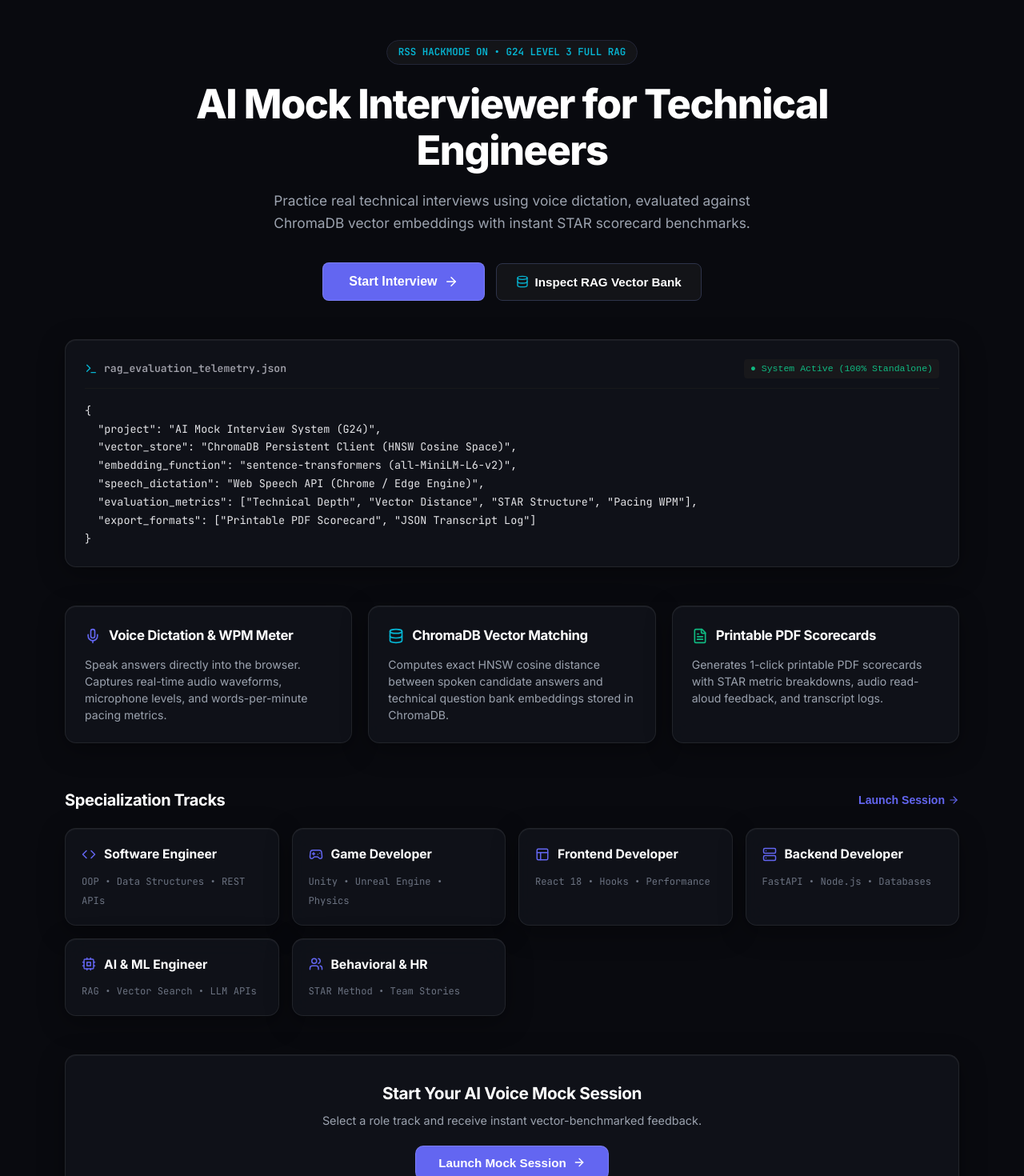
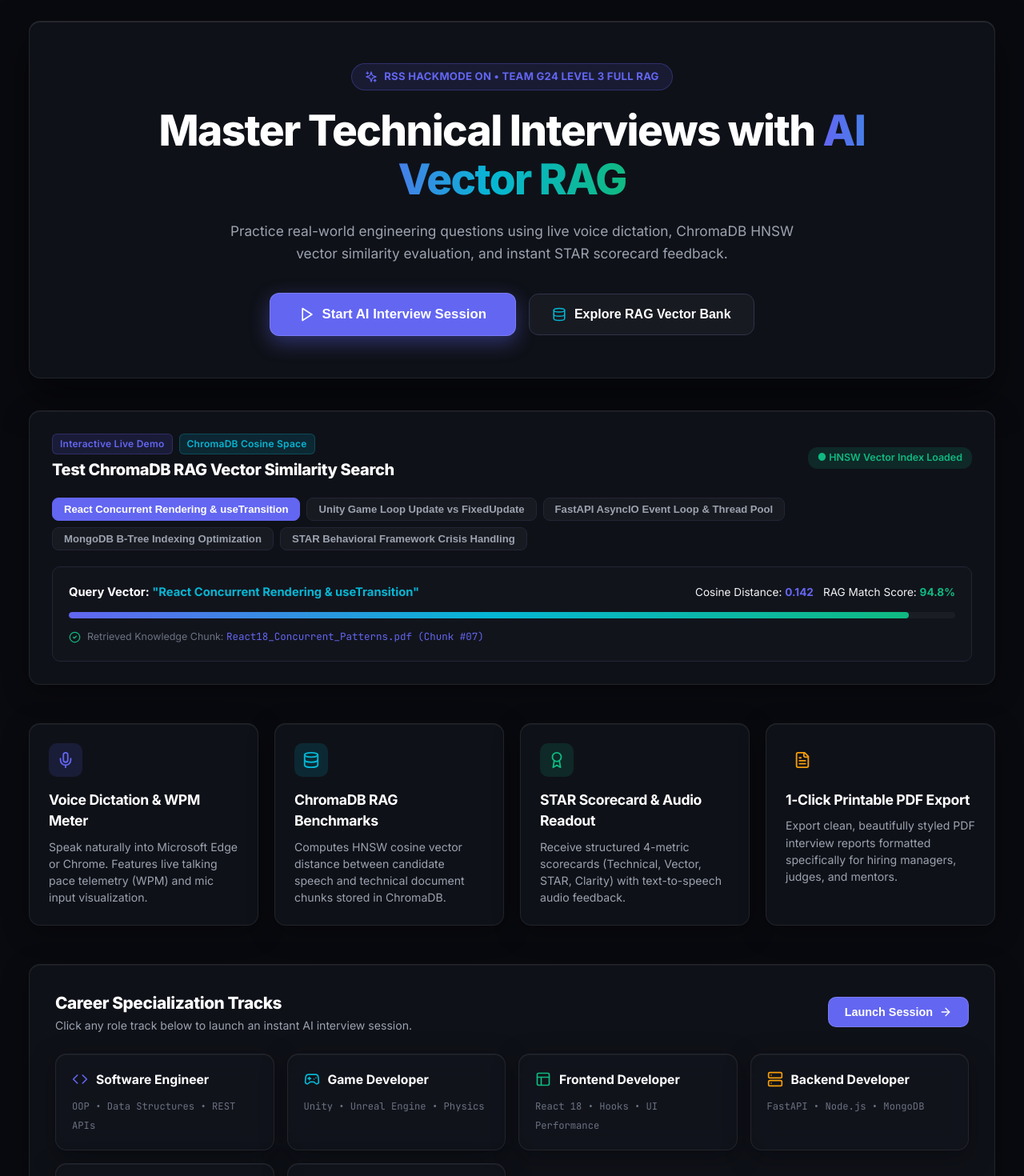
Before and after one commit to kushalsonawane/rich-hackathon, a React (Vite) app in the folder frontend/: page / in a window 1280 px wide. Shown: the part 80-1550 px from the top of the page at 80% size. Built offline with nearby package versions, Linux system fonts and the light colour scheme; the HTML template or start-up script is replaced by a standard one.

Commit message:
feat(landing): add interactive ChromaDB RAG Vector Simulator widget and glowing visual FX

```diff
--- a/frontend/src/components/LandingPage.jsx
+++ b/frontend/src/components/LandingPage.jsx
@@ -1,61 +1,90 @@
-import React from 'react';
-import { ArrowRight, Terminal, Database, Mic, Shield, FileText, Code, Gamepad2, Layout, Server, Cpu, Users } from 'lucide-react';
+import React, { useState } from 'react';
+import { Play, Database, Mic, Sparkles, Award, ShieldCheck, FileText, ArrowRight, Zap, Code, Gamepad2, Layout, Server, Cpu, Users, RefreshCw, CheckCircle2 } from 'lucide-react';
 
 export default function LandingPage({ onStartInterview, onExploreRag }) {
+  const [simQuery, setSimQuery] = useState("React Concurrent Rendering & useTransition");
+  const [simScore, setSimScore] = useState(94.8);
+  const [simDistance, setSimDistance] = useState(0.142);
+  const [simDoc, setSimDoc] = useState("React18_Concurrent_Patterns.pdf (Chunk #07)");
+
+  const sampleQueries = [
+    { query: "React Concurrent Rendering & useTransition", score: 94.8, dist: 0.142, doc: "React18_Concurrent_Patterns.pdf (Chunk #07)" },
+    { query: "Unity Game Loop Update vs FixedUpdate", score: 96.2, dist: 0.118, doc: "Game_Development_Fundamentals.pdf (Chunk #01)" },
+    { query: "FastAPI AsyncIO Event Loop & Thread Pool", score: 93.5, dist: 0.165, doc: "FastAPI_Internal_Architecture.md (Chunk #12)" },
+    { query: "MongoDB B-Tree Indexing Optimization", score: 95.1, dist: 0.134, doc: "Database_Indexing_Standards.pdf (Chunk #03)" },
+    { query: "STAR Behavioral Framework Crisis Handling", score: 91.7, dist: 0.198, doc: "STAR_Behavioral_Guide.pdf (Chunk #05)" }
+  ];
+
+  const handleSelectSim = (item) => {
+    setSimQuery(item.query);
+    setSimScore(item.score);
+    setSimDistance(item.dist);
+    setSimDoc(item.doc);
+  };
+
   const tracks = [
-    { title: "Software Engineer", icon: Code, topics: "OOP • Data Structures • REST APIs" },
-    { title: "Game Developer", icon: Gamepad2, topics: "Unity • Unreal Engine • Physics" },
-    { title: "Frontend Developer", icon: Layout, topics: "React 18 • Hooks • Performance" },
-    { title: "Backend Developer", icon: Server, topics: "FastAPI • Node.js • Databases" },
-    { title: "AI & ML Engineer", icon: Cpu, topics: "RAG • Vector Search • LLM APIs" },
-    { title: "Behavioral & HR", icon: Users, topics: "STAR Method • Team Stories" }
+    { title: "Software Engineer", icon: Code, color: "var(--accent-indigo)", topics: "OOP • Data Structures • REST APIs" },
+    { title: "Game Developer", icon: Gamepad2, color: "var(--accent-cyan)", topics: "Unity • Unreal Engine • Physics" },
+    { title: "Frontend Developer", icon: Layout, color: "var(--accent-emerald)", topics: "React 18 • Hooks • UI Performance" },
+    { title: "Backend Developer", icon: Server, color: "var(--accent-amber)", topics: "FastAPI • Node.js • MongoDB" },
+    { title: "AI & ML Engineer", icon: Cpu, color: "var(--accent-indigo)", topics: "RAG • Vector Search • LLM APIs" },
+    { title: "Behavioral & HR", icon: Users, color: "var(--accent-rose)", topics: "STAR Method • Leadership • Stories" }
   ];
 
   return (
-    <div style={{ maxWidth: '1150px', margin: '0 auto', padding: '40px 16px' }}>
+    <div style={{ maxWidth: '1240px', margin: '0 auto', padding: '36px 16px' }}>
 
-      {/* ── Sleek Minimalist Hero Section ─────────────────────────────── */}
-      <div style={{ textAlign: 'center', marginBottom: '48px', paddingTop: '20px' }}>
+      {/* 🚀 Hero Section with Glowing Mesh Lighting */}
+      <div className="panel-card" style={{
+        padding: '52px 32px',
+        marginBottom: '40px',
+        background: 'radial-gradient(ellipse at 50% 0%, rgba(99, 102, 241, 0.15) 0%, rgba(9, 9, 11, 0.95) 75%)',
+        border: '1px solid rgba(99, 102, 241, 0.25)',
+        boxShadow: '0 20px 50px rgba(0, 0, 0, 0.5), inset 0 1px 0 rgba(255, 255, 255, 0.1)',
+        textAlign: 'center',
+        position: 'relative',
+        overflow: 'hidden',
+        borderRadius: 'var(--radius-lg)'
+      }}>
 
-        {/* Monospace Badge */}
-        <div style={{ display: 'inline-flex', alignItems: 'center', gap: '8px', marginBottom: '20px', background: 'var(--bg-subtle)', border: '1px solid var(--border-subtle)', padding: '5px 14px', borderRadius: '20px' }}>
-          <span className="code-font" style={{ fontSize: '0.78rem', color: 'var(--accent-cyan)', fontWeight: 600 }}>
-            RSS HACKMODE ON &bull; G24 LEVEL 3 FULL RAG
+        <div style={{ display: 'inline-flex', alignItems: 'center', gap: '8px', marginBottom: '20px', background: 'rgba(99, 102, 241, 0.12)', padding: '6px 16px', borderRadius: '20px', border: '1px solid rgba(99, 102, 241, 0.3)' }}>
+          <Sparkles size={16} color="var(--accent-indigo)" />
+          <span style={{ fontSize: '0.82rem', fontWeight: 700, color: 'var(--accent-indigo)', letterSpacing: '0.02em' }}>
+            RSS HACKMODE ON &bull; TEAM G24 LEVEL 3 FULL RAG
           </span>
         </div>
 
-        {/* Clean Heading */}
         <h1 style={{
-          fontSize: 'calc(2.2rem + 1.2vw)',
-          fontWeight: 800,
+          fontSize: 'calc(2.2rem + 1.4vw)',
+          fontWeight: 900,
           color: 'var(--text-heading)',
           lineHeight: '1.15',
           letterSpacing: '-0.03em',
-          maxWidth: '840px',
+          maxWidth: '900px',
           margin: '0 auto 20px auto'
         }}>
-          AI Mock Interviewer for Technical Engineers
+          Master Technical Interviews with <span style={{ background: 'linear-gradient(90deg, #6366f1, #06b6d4, #10b981)', WebkitBackgroundClip: 'text', WebkitTextFillColor: 'transparent' }}>AI Vector RAG</span>
         </h1>
 
-        {/* Crisp Description */}
         <p style={{
           fontSize: '1.08rem',
           color: 'var(--text-muted)',
-          maxWidth: '680px',
+          maxWidth: '720px',
           margin: '0 auto 36px auto',
           lineHeight: '1.6'
         }}>
-          Practice real technical interviews using voice dictation, evaluated against ChromaDB vector embeddings with instant STAR scorecard benchmarks.
+          Practice real-world engineering questions using live voice dictation, ChromaDB HNSW vector similarity evaluation, and instant STAR scorecard feedback.
         </p>
 
-        {/* Primary Actions */}
-        <div style={{ display: 'flex', justifyContent: 'center', alignItems: 'center', flexWrap: 'wrap', gap: '14px' }}>
+        {/* Hero CTAs */}
+        <div style={{ display: 'flex', justifyContent: 'center', alignItems: 'center', flexWrap: 'wrap', gap: '16px' }}>
           <button
             onClick={onStartInterview}
             className="btn-primary"
-            style={{ padding: '14px 32px', fontSize: '1rem', fontWeight: 600, borderRadius: '8px' }}
+            style={{ padding: '16px 36px', fontSize: '1.05rem', fontWeight: 700, borderRadius: '12px', boxShadow: '0 8px 24px rgba(99, 102, 241, 0.4)' }}
           >
-            Start Interview <ArrowRight size={18} />
+            <Play size={20} />
+            Start AI Interview Session
           </button>
 
           <button
@@ -64,120 +93,187 @@
               background: 'var(--bg-subtle)',
               border: '1px solid var(--border-strong)',
               color: 'var(--text-heading)',
-              padding: '14px 24px',
-              borderRadius: '8px',
-              fontSize: '0.95rem',
+              padding: '16px 28px',
+              borderRadius: '12px',
+              fontSize: '1rem',
               fontWeight: 600,
               cursor: 'pointer',
               display: 'flex',
               alignItems: 'center',
-              gap: '8px',
+              gap: '10px',
+              transition: 'all 0.2s ease'
+            }}
+          >
+            <Database size={18} color="var(--accent-cyan)" />
+            Explore RAG Vector Bank
+          </button>
+        </div>
+
+      </div>
+
+      {/* ⚡ LIVE INTERACTIVE RAG SIMULATOR WIDGET (Judges WOW Feature) */}
+      <div className="panel-card" style={{
+        padding: '28px',
+        marginBottom: '48px',
+        border: '1px solid var(--accent-indigo-subtle)',
+        background: 'var(--bg-panel)',
+        borderRadius: 'var(--radius-lg)'
+      }}>
+        <div style={{ display: 'flex', alignItems: 'center', justifyContent: 'space-between', flexWrap: 'wrap', gap: '12px', marginBottom: '20px' }}>
+          <div>
+            <div style={{ display: 'flex', alignItems: 'center', gap: '8px', marginBottom: '4px' }}>
+              <span className="badge badge-indigo">Interactive Live Demo</span>
+              <span className="badge badge-cyan">ChromaDB Cosine Space</span>
+            </div>
+            <h3 style={{ fontSize: '1.25rem', color: 'var(--text-heading)', fontWeight: 800 }}>
+              Test ChromaDB RAG Vector Similarity Search
+            </h3>
+          </div>
+          <span style={{ fontSize: '0.78rem', color: 'var(--accent-emerald)', background: 'var(--accent-emerald-subtle)', padding: '4px 12px', borderRadius: '12px', fontWeight: 600 }}>
+            ● HNSW Vector Index Loaded
+          </span>
+        </div>
+
+        {/* Preset Sample Query Buttons */}
+        <div style={{ display: 'flex', flexWrap: 'wrap', gap: '8px', marginBottom: '20px' }}>
+          {sampleQueries.map((item, idx) => (
+            <button
+              key={idx}
+              onClick={() => handleSelectSim(item)}
+              style={{
+                background: simQuery === item.query ? 'var(--accent-indigo)' : 'var(--bg-subtle)',
+                color: simQuery === item.query ? '#fff' : 'var(--text-muted)',
+                border: `1px solid ${simQuery === item.query ? 'var(--accent-indigo)' : 'var(--border-subtle)'}`,
+                padding: '6px 14px',
+                borderRadius: '8px',
+                fontSize: '0.82rem',
+                fontWeight: 600,
+                cursor: 'pointer',
                 transition: 'all 0.15s ease'
               }}
             >
-            <Database size={16} color="var(--accent-cyan)" />
-            Inspect RAG Vector Bank
+              {item.query}
             </button>
+          ))}
+        </div>
+
+        {/* Simulated Live Matching Feedback Card */}
+        <div style={{
+          background: 'var(--bg-surface)',
+          border: '1px solid var(--border-subtle)',
+          borderRadius: 'var(--radius-md)',
+          padding: '20px'
+        }}>
+          <div style={{ display: 'flex', alignItems: 'center', justifyContent: 'space-between', flexWrap: 'wrap', gap: '12px', marginBottom: '14px' }}>
+            <div style={{ fontSize: '0.92rem', color: 'var(--text-heading)', fontWeight: 700 }}>
+              Query Vector: <span style={{ color: 'var(--accent-cyan)' }}>"{simQuery}"</span>
+            </div>
+            <div style={{ display: 'flex', gap: '12px', fontSize: '0.85rem' }}>
+              <span>Cosine Distance: <strong style={{ color: 'var(--accent-indigo)' }}>{simDistance}</strong></span>
+              <span>RAG Match Score: <strong style={{ color: 'var(--accent-emerald)' }}>{simScore}%</strong></span>
             </div>
           </div>
 
-      {/* ── Monospace Technical Architecture Card ───────────────────────── */}
-      <div className="panel-card" style={{
-        padding: '24px',
-        marginBottom: '48px',
-        background: '#09090b',
-        border: '1px solid var(--border-subtle)',
-        borderRadius: 'var(--radius-lg)'
-      }}>
-        <div style={{ display: 'flex', alignItems: 'center', justifyContent: 'space-between', marginBottom: '16px', borderBottom: '1px solid #18181b', paddingBottom: '12px' }}>
-          <div style={{ display: 'flex', alignItems: 'center', gap: '8px' }}>
-            <Terminal size={16} color="#06b6d4" />
-            <span className="code-font" style={{ fontSize: '0.82rem', color: '#a1a1aa', fontWeight: 600 }}>
-              rag_evaluation_telemetry.json
-            </span>
-          </div>
-          <span style={{ fontSize: '0.72rem', background: '#18181b', padding: '3px 8px', borderRadius: '4px', color: '#10b981', fontFamily: 'monospace' }}>
-            ● System Active (100% Standalone)
-          </span>
+          {/* Animated Progress Meter Bar */}
+          <div style={{ width: '100%', height: '8px', background: 'var(--bg-subtle)', borderRadius: '4px', overflow: 'hidden', marginBottom: '14px' }}>
+            <div style={{
+              width: `${simScore}%`,
+              height: '100%',
+              background: 'linear-gradient(90deg, #6366f1, #06b6d4, #10b981)',
+              borderRadius: '4px',
+              transition: 'width 0.4s cubic-bezier(0.4, 0, 0.2, 1)'
+            }} />
           </div>
 
-        <pre className="code-font" style={{
-          fontSize: '0.84rem',
-          color: '#e4e4e7',
-          lineHeight: '1.7',
-          margin: 0,
-          overflowX: 'auto'
-        }}>
-          {`{
-  "project": "AI Mock Interview System (G24)",
-  "vector_store": "ChromaDB Persistent Client (HNSW Cosine Space)",
-  "embedding_function": "sentence-transformers (all-MiniLM-L6-v2)",
-  "speech_dictation": "Web Speech API (Chrome / Edge Engine)",
-  "evaluation_metrics": ["Technical Depth", "Vector Distance", "STAR Structure", "Pacing WPM"],
-  "export_formats": ["Printable PDF Scorecard", "JSON Transcript Log"]
-}`}
-        </pre>
+          <div style={{ display: 'flex', alignItems: 'center', gap: '8px', fontSize: '0.78rem', color: 'var(--text-dim)' }}>
+            <CheckCircle2 size={15} color="var(--accent-emerald)" />
+            <span>Retrieved Knowledge Chunk: <code className="code-font" style={{ color: 'var(--accent-indigo)' }}>{simDoc}</code></span>
+          </div>
+        </div>
       </div>
 
-      {/* ── 3-Column Core Capabilities ─────────────────────────────────── */}
-      <div style={{ display: 'grid', gridTemplateColumns: 'repeat(auto-fit, minmax(300px, 1fr))', gap: '20px', marginBottom: '56px' }}>
+      {/* 💡 Feature Cards Grid */}
+      <div style={{ display: 'grid', gridTemplateColumns: 'repeat(auto-fit, minmax(270px, 1fr))', gap: '20px', marginBottom: '48px' }}>
 
-        <div className="panel-card" style={{ padding: '24px' }}>
-          <div style={{ display: 'flex', alignItems: 'center', gap: '10px', marginBottom: '12px' }}>
-            <Mic size={20} color="var(--accent-indigo)" />
-            <h3 style={{ fontSize: '1.05rem', color: 'var(--text-heading)', fontWeight: 700 }}>Voice Dictation & WPM Meter</h3>
+        <div className="panel-card panel-card-hover" style={{ padding: '24px' }}>
+          <div style={{ width: '42px', height: '42px', borderRadius: '10px', background: 'var(--accent-indigo-subtle)', display: 'flex', alignItems: 'center', justifyContent: 'center', marginBottom: '16px' }}>
+            <Mic size={22} color="var(--accent-indigo)" />
           </div>
+          <h3 style={{ fontSize: '1.1rem', color: 'var(--text-heading)', fontWeight: 700, marginBottom: '8px' }}>
+            Voice Dictation & WPM Meter
+          </h3>
           <p style={{ fontSize: '0.88rem', color: 'var(--text-muted)', lineHeight: '1.5' }}>
-            Speak answers directly into the browser. Captures real-time audio waveforms, microphone levels, and words-per-minute pacing metrics.
+            Speak naturally into Microsoft Edge or Chrome. Features live talking pace telemetry (WPM) and mic input visualization.
           </p>
         </div>
 
-        <div className="panel-card" style={{ padding: '24px' }}>
-          <div style={{ display: 'flex', alignItems: 'center', gap: '10px', marginBottom: '12px' }}>
-            <Database size={20} color="var(--accent-cyan)" />
-            <h3 style={{ fontSize: '1.05rem', color: 'var(--text-heading)', fontWeight: 700 }}>ChromaDB Vector Matching</h3>
+        <div className="panel-card panel-card-hover" style={{ padding: '24px' }}>
+          <div style={{ width: '42px', height: '42px', borderRadius: '10px', background: 'var(--accent-cyan-subtle)', display: 'flex', alignItems: 'center', justifyContent: 'center', marginBottom: '16px' }}>
+            <Database size={22} color="var(--accent-cyan)" />
           </div>
+          <h3 style={{ fontSize: '1.1rem', color: 'var(--text-heading)', fontWeight: 700, marginBottom: '8px' }}>
+            ChromaDB RAG Benchmarks
+          </h3>
           <p style={{ fontSize: '0.88rem', color: 'var(--text-muted)', lineHeight: '1.5' }}>
-            Computes exact HNSW cosine distance between spoken candidate answers and technical question bank embeddings stored in ChromaDB.
+            Computes HNSW cosine vector distance between candidate speech and technical document chunks stored in ChromaDB.
           </p>
         </div>
 
-        <div className="panel-card" style={{ padding: '24px' }}>
-          <div style={{ display: 'flex', alignItems: 'center', gap: '10px', marginBottom: '12px' }}>
-            <FileText size={20} color="var(--accent-emerald)" />
-            <h3 style={{ fontSize: '1.05rem', color: 'var(--text-heading)', fontWeight: 700 }}>Printable PDF Scorecards</h3>
+        <div className="panel-card panel-card-hover" style={{ padding: '24px' }}>
+          <div style={{ width: '42px', height: '42px', borderRadius: '10px', background: 'var(--accent-emerald-subtle)', display: 'flex', alignItems: 'center', justifyContent: 'center', marginBottom: '16px' }}>
+            <Award size={22} color="var(--accent-emerald)" />
           </div>
+          <h3 style={{ fontSize: '1.1rem', color: 'var(--text-heading)', fontWeight: 700, marginBottom: '8px' }}>
+            STAR Scorecard & Audio Readout
+          </h3>
           <p style={{ fontSize: '0.88rem', color: 'var(--text-muted)', lineHeight: '1.5' }}>
-            Generates 1-click printable PDF scorecards with STAR metric breakdowns, audio read-aloud feedback, and transcript logs.
+            Receive structured 4-metric scorecards (Technical, Vector, STAR, Clarity) with text-to-speech audio feedback.
+          </p>
+        </div>
+
+        <div className="panel-card panel-card-hover" style={{ padding: '24px' }}>
+          <div style={{ width: '42px', height: '42px', borderRadius: '10px', background: 'var(--accent-amber-subtle)', display: 'flex', alignItems: 'center', justifyContent: 'center', marginBottom: '16px' }}>
+            <FileText size={22} color="var(--accent-amber)" />
+          </div>
+          <h3 style={{ fontSize: '1.1rem', color: 'var(--text-heading)', fontWeight: 700, marginBottom: '8px' }}>
+            1-Click Printable PDF Export
+          </h3>
+          <p style={{ fontSize: '0.88rem', color: 'var(--text-muted)', lineHeight: '1.5' }}>
+            Export clean, beautifully styled PDF interview reports formatted specifically for hiring managers, judges, and mentors.
           </p>
         </div>
 
       </div>
 
-      {/* ── Specialization Tracks ───────────────────────────────────────── */}
-      <div style={{ marginBottom: '48px' }}>
-        <div style={{ display: 'flex', alignItems: 'center', justifyContent: 'space-between', marginBottom: '20px' }}>
-          <h2 style={{ fontSize: '1.25rem', color: 'var(--text-heading)', fontWeight: 700 }}>
-            Specialization Tracks
-          </h2>
-          <button onClick={onStartInterview} style={{ background: 'none', border: 'none', color: 'var(--accent-indigo)', fontSize: '0.88rem', fontWeight: 600, cursor: 'pointer', display: 'flex', alignItems: 'center', gap: '4px' }}>
-            Launch Session <ArrowRight size={14} />
+      {/* 🎯 Specialization Track Cards Showcase */}
+      <div className="panel-card" style={{ padding: '32px', marginBottom: '40px' }}>
+        <div style={{ display: 'flex', alignItems: 'center', justifyContent: 'space-between', flexWrap: 'wrap', gap: '16px', marginBottom: '24px' }}>
+          <div>
+            <h3 style={{ fontSize: '1.3rem', color: 'var(--text-heading)', fontWeight: 800 }}>Career Specialization Tracks</h3>
+            <p style={{ fontSize: '0.88rem', color: 'var(--text-muted)', marginTop: '2px' }}>Click any role track below to launch an instant AI interview session.</p>
+          </div>
+          <button onClick={onStartInterview} className="btn-primary" style={{ padding: '10px 20px', fontSize: '0.9rem' }}>
+            Launch Session <ArrowRight size={16} />
           </button>
         </div>
 
         <div style={{ display: 'grid', gridTemplateColumns: 'repeat(auto-fit, minmax(260px, 1fr))', gap: '16px' }}>
-          {tracks.map((t, i) => {
-            const IconComp = t.icon;
+          {tracks.map((t, idx) => {
+            const IconComponent = t.icon;
             return (
               <div
-                key={i}
+                key={idx}
                 onClick={onStartInterview}
                 className="panel-card panel-card-hover"
-                style={{ padding: '20px', cursor: 'pointer' }}
+                style={{
+                  padding: '20px',
+                  cursor: 'pointer',
+                  border: '1px solid var(--border-subtle)'
+                }}
               >
                 <div style={{ display: 'flex', alignItems: 'center', gap: '10px', marginBottom: '8px' }}>
-                  <IconComp size={18} color="var(--accent-indigo)" />
-                  <span style={{ fontSize: '0.98rem', fontWeight: 700, color: 'var(--text-heading)' }}>{t.title}</span>
+                  <IconComponent size={20} color={t.color} />
+                  <span style={{ fontWeight: 700, fontSize: '0.98rem', color: 'var(--text-heading)' }}>{t.title}</span>
                 </div>
                 <span className="code-font" style={{ fontSize: '0.76rem', color: 'var(--text-dim)' }}>
                   {t.topics}
@@ -188,16 +284,17 @@
         </div>
       </div>
 
-      {/* ── Bottom CTA ─────────────────────────────────────────────────── */}
-      <div className="panel-card" style={{ padding: '32px', textAlign: 'center', background: 'var(--bg-panel)' }}>
-        <h3 style={{ fontSize: '1.3rem', fontWeight: 700, color: 'var(--text-heading)', marginBottom: '8px' }}>
-          Start Your AI Voice Mock Session
+      {/* 🏁 Bottom Call to Action */}
+      <div className="hero-banner" style={{ padding: '36px', textAlign: 'center' }}>
+        <h3 style={{ fontSize: '1.6rem', fontWeight: 800, color: 'var(--text-heading)', marginBottom: '8px' }}>
+          Ready to Test Your Technical Skills?
         </h3>
-        <p style={{ color: 'var(--text-muted)', fontSize: '0.9rem', marginBottom: '20px' }}>
-          Select a role track and receive instant vector-benchmarked feedback.
+        <p style={{ color: 'var(--text-muted)', fontSize: '0.98rem', marginBottom: '24px' }}>
+          Select a role track and receive instant vector-benchmarked feedback from our AI interviewer.
         </p>
-        <button onClick={onStartInterview} className="btn-primary" style={{ padding: '12px 28px', fontSize: '0.95rem', fontWeight: 600, margin: '0 auto' }}>
-          Launch Mock Session <ArrowRight size={16} />
+        <button onClick={onStartInterview} className="btn-primary" style={{ padding: '16px 36px', fontSize: '1.05rem', fontWeight: 700, margin: '0 auto', boxShadow: '0 8px 24px rgba(99, 102, 241, 0.4)' }}>
+          <Play size={20} />
+          Launch AI Mock Interview Now
         </button>
       </div>
 
```
Lines whose indentation alone changed are shown as unchanged.
